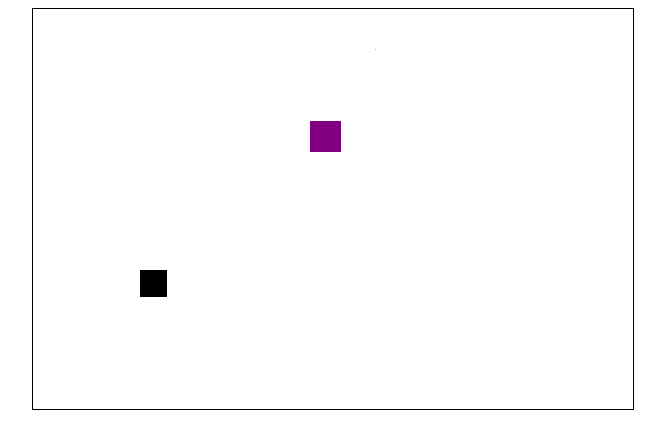
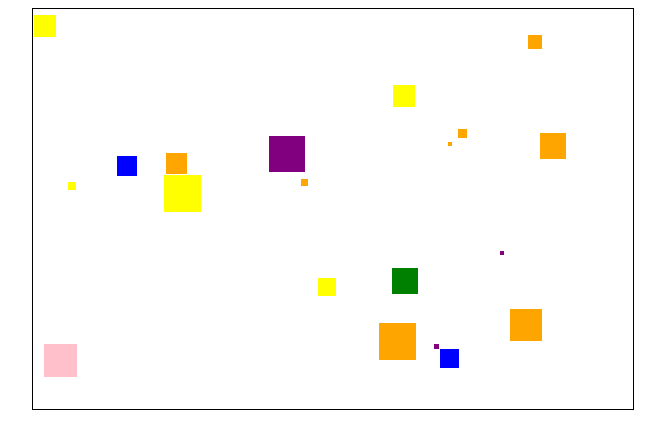
Before and after one commit to TimothyC04/box_test, a plain HTML site: page index.html in a window 1280 px wide. Shown: the whole page, without its empty margins (307-972 px from the left). Drawn offline with Linux system fonts and the light colour scheme.

Commit message:
Replaced expired boxes with new ones

```diff
--- a/index.html
+++ b/index.html
@@ -18,6 +18,7 @@
 
 		var maxDuration = 50
 		var maxSize = 40
+		var maxNumber = 20
 
 		var colors = [
 			"red",
@@ -44,8 +45,8 @@
 			}
 		}
 
-		function createMultipleBoxes(){
-			for (i = 0;i < 3; i++){
+		function createMultipleBoxes(n){
+			for (i = 0;i < n; i++){
 				boxes.push(createBox());
 			}
 		}
@@ -53,6 +54,10 @@
 		function reduceDuration(){
 			for(i = 0;i < boxes.length;i++){
 				boxes[i].duration--
+
+				if(boxes[i].duration <= 0){
+					boxes[i] = createBox();
+				}
 			}
 		}
 
@@ -68,10 +73,13 @@
 		}
 
 		function run(){
+			context.clearRect(0,0,canvas.width,canvas.height);
 			drawBox();
 			reduceDuration();
+			requestAnimationFrame(run);
 		}
-		createMultipleBoxes();
+
+		createMultipleBoxes(maxNumber);
 		run();
 	</script>
 </body>
```
